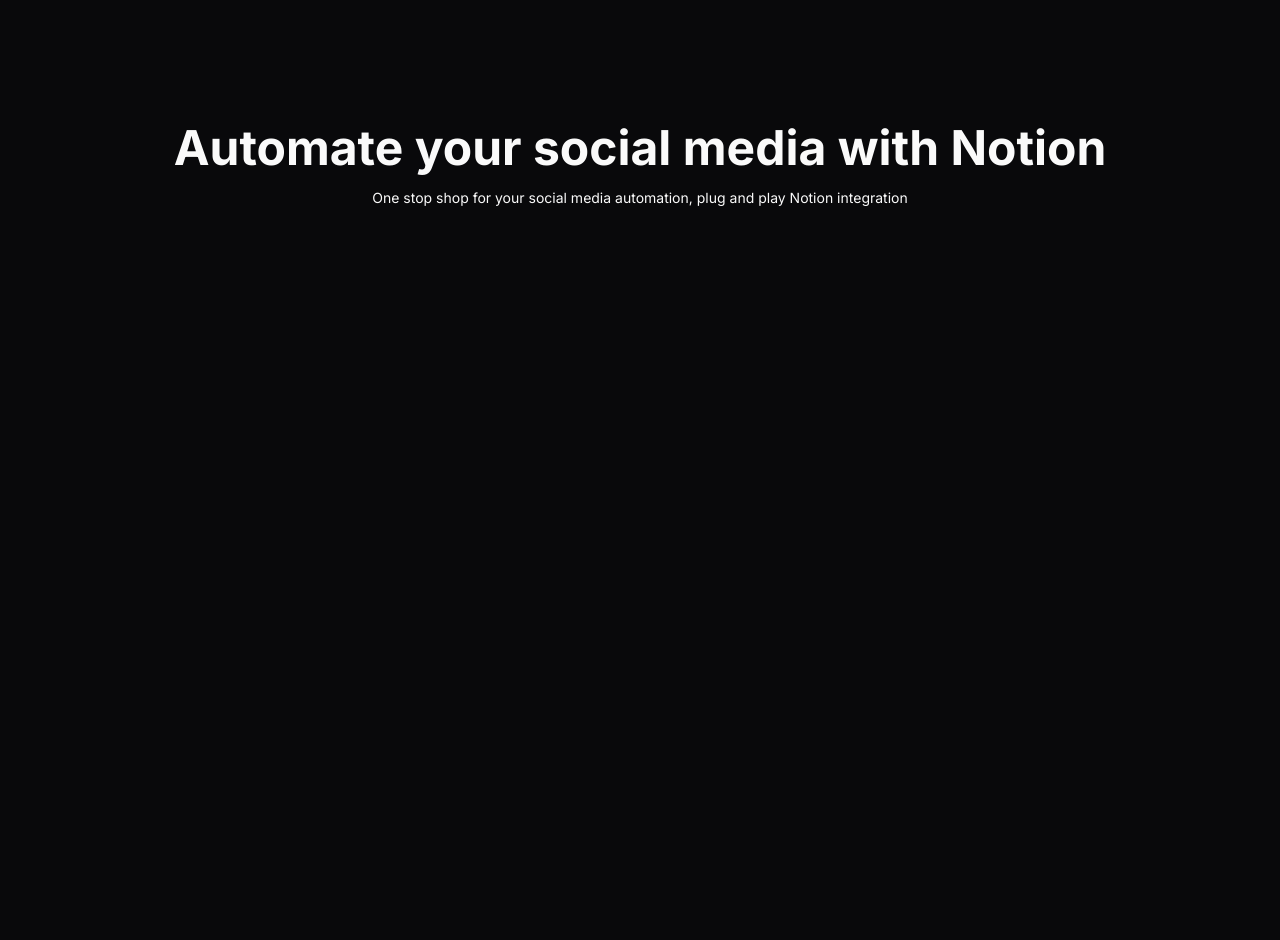
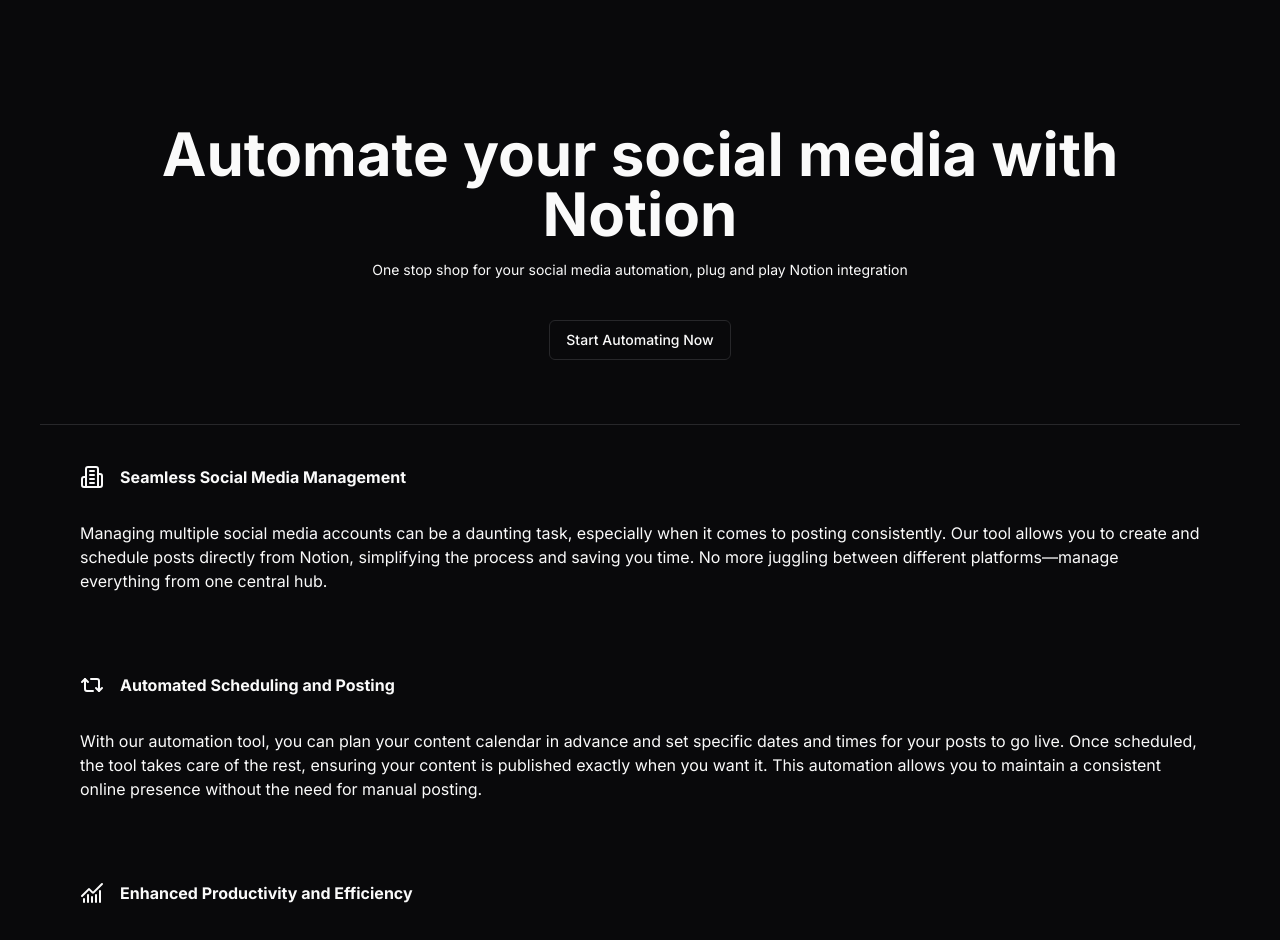
Before and after one commit to TajTelesford/facilitatorpro, a Next.js app: page / in a window 1280 px wide. Shown: the part 300-1240 px from the top of the page. Before the commit the page ends 1160 px from the top, so only its background shows below. Built offline with nearby package versions, Linux system fonts and the light colour scheme.

Commit message:
Product description done on landing page - Fix Pricing Card

```diff
--- a/app/page.tsx
+++ b/app/page.tsx
@@ -1,13 +1,16 @@
+import DescriptionCardWithIcon from "@/components/descriptioncardicon";
 import Navbar from "@/components/navbar";
+import { Button } from "@/components/ui/button";
+import { Building2, ChartNoAxesCombined, Repeat2 } from "lucide-react";
 import Image from "next/image";
 
 export default function Home() {
   return (
     <div>
       <Navbar />
-      <div className="mt-60 p-6 flex flex-col items-center  min-h-screen ">
+      <div className="mt-60 p-6 flex flex-col items-center  max-h-screen ">
         <div className="flex flex-col items-center p-10">
-          <h1 className="text-center text-3xl font-bold md:text-4xl lg:text-5xl mb-4">
+          <h1 className="text-center text-3xl font-bold md:text-5xl lg:text-6xl mb-4">
             Automate your social media with Notion
           </h1>
           <span className="text-center text-sm">
@@ -15,7 +18,32 @@
             integration
           </span>
         </div>
+        <Button variant="outline">Start Automating Now</Button>
       </div>
+      {/* How My Service Works */}
+      <div className="border-t border-b border-white-200 m-10">
+        <div className="flex flex-col flex-start space-evenly justify-content-center gap-20 p-10">
+          <DescriptionCardWithIcon
+            icon={Building2}
+            label="Seamless Social Media Management"
+            description="Managing multiple social media accounts can be a daunting task, especially when it comes to posting consistently. Our tool allows you to create and schedule posts directly from Notion, simplifying the process and saving you time. No more juggling between different platforms—manage everything from one central hub."
+          />
+          <DescriptionCardWithIcon
+            icon={Repeat2}
+            label="Automated Scheduling and Posting"
+            description="With our automation tool, you can plan your content calendar in advance and set specific dates and times for your posts to go live. Once scheduled, the tool takes care of the rest, ensuring your content is published exactly when you want it. This automation allows you to maintain a consistent online presence without the need for manual posting."
+          />
+          <DescriptionCardWithIcon
+            icon={ChartNoAxesCombined}
+            label="Enhanced Productivity and Efficiency"
+            description="By integrating with Notion, our tool leverages the powerful features of this versatile workspace to streamline your social media workflow. Collaborate with your team, store all your media assets, and manage your post ideas in one place. This integration enhances your productivity and ensures that your social media strategy is both organized and efficient."
+          />
+        </div>
+      </div>
+      {/* Pricing Section */}
+      <div></div>
+      {/* Contact Section */}
+      <div></div>
     </div>
   );
 }
--- /dev/null
+++ b/components/descriptioncardicon.tsx
@@ -0,0 +1,27 @@
+import { LucideIcon } from "lucide-react";
+import React from "react";
+
+interface DescriptionCardIconProps {
+  icon: LucideIcon;
+  label: string;
+  description: string;
+}
+
+const DescriptionCardWithIcon = ({
+  icon: Icon,
+  label,
+  description,
+}: DescriptionCardIconProps) => {
+  return (
+    <div className="flex flex-wrap gap-8">
+      <h1 className="flex flex-nowrap gap-4 text-center font-bold md:2xl lg:3xl whitespace-nowrap">
+        {/*Icon*/}
+        <Icon />
+        {label}
+      </h1>
+      <span className="text-left font-small">{description}</span>
+    </div>
+  );
+};
+
+export default DescriptionCardWithIcon;
--- a/components/navbar.tsx
+++ b/components/navbar.tsx
@@ -43,7 +43,7 @@
         <h1 className="m-2 p-5 whitespace-nowrap">Facilitator Pro</h1>
 
         {/* Links for larger screens */}
-        <div className="hidden md:flex flex-nowrap m-2 p-5 gap-5">
+        <div className="hidden md:flex flex-nowrap m-2 p-5 gap-10">
           <Link href={"#"} className="whitespace-nowrap">
             Pricing
           </Link>
@@ -91,9 +91,9 @@
           <Link href={"#"} className="whitespace-nowrap p-2">
             Register
           </Link>
-          <div className="flex flex-col gap-2 p-2">
+          <div className="flex flex-col justify-center items-center gap-2 p-2">
             <Button variant="ghost">
-              Go to dashboard <ArrowRight className="mr-2 h-4 w-4" />
+              Go to dashboard <ArrowRight className=" h-4 w-6" />
             </Button>
             <Button variant="ghost">
               <Sun />
--- /dev/null
+++ b/components/pricingcard.tsx
@@ -0,0 +1,38 @@
+import { LucideIcon } from "lucide-react";
+import React from "react";
+import { Card, CardContent, CardHeader, CardTitle } from "./ui/card";
+
+interface PricingCardProps {
+  icon: LucideIcon;
+  BillingPlan: string;
+  YearlyToggle?: boolean;
+  MonthlyBilling: number;
+  YearlyBilling: number;
+  TierOffers: [string];
+}
+
+const PricingCard = ({
+  icon: Icon,
+  BillingPlan: BillingPlan,
+  YearlyToggle: YearlyToggle,
+  MonthlyBilling: MonthlyBilling,
+  YearlyBilling: YearlyBilling,
+  TierOffers: TierOffers,
+}: PricingCardProps) => {
+  return (
+    <Card>
+      <CardHeader className="flex flex-col items-center gap-2">
+        <Icon />
+        <CardTitle>{BillingPlan}</CardTitle>
+      </CardHeader>
+      <CardContent className="flex flex-col items-center">
+        {YearlyToggle ? <p>{YearlyBilling}</p> : <p>{MonthlyBilling}</p>}
+        <div className="relative items-center gap-2">
+          {TierOffers && TierOffers.map((offer) => <p>{offer}</p>)}
+        </div>
+      </CardContent>
+    </Card>
+  );
+};
+
+export default PricingCard;
--- /dev/null
+++ b/components/ui/card.tsx
@@ -0,0 +1,79 @@
+import * as React from "react"
+
+import { cn } from "@/lib/utils"
+
+const Card = React.forwardRef<
+  HTMLDivElement,
+  React.HTMLAttributes<HTMLDivElement>
+>(({ className, ...props }, ref) => (
+  <div
+    ref={ref}
+    className={cn(
+      "rounded-lg border bg-card text-card-foreground shadow-sm",
+      className
+    )}
+    {...props}
+  />
+))
+Card.displayName = "Card"
+
+const CardHeader = React.forwardRef<
+  HTMLDivElement,
+  React.HTMLAttributes<HTMLDivElement>
+>(({ className, ...props }, ref) => (
+  <div
+    ref={ref}
+    className={cn("flex flex-col space-y-1.5 p-6", className)}
+    {...props}
+  />
+))
+CardHeader.displayName = "CardHeader"
+
+const CardTitle = React.forwardRef<
+  HTMLParagraphElement,
+  React.HTMLAttributes<HTMLHeadingElement>
+>(({ className, ...props }, ref) => (
+  <h3
+    ref={ref}
+    className={cn(
+      "text-2xl font-semibold leading-none tracking-tight",
+      className
+    )}
+    {...props}
+  />
+))
+CardTitle.displayName = "CardTitle"
+
+const CardDescription = React.forwardRef<
+  HTMLParagraphElement,
+  React.HTMLAttributes<HTMLParagraphElement>
+>(({ className, ...props }, ref) => (
+  <p
+    ref={ref}
+    className={cn("text-sm text-muted-foreground", className)}
+    {...props}
+  />
+))
+CardDescription.displayName = "CardDescription"
+
+const CardContent = React.forwardRef<
+  HTMLDivElement,
+  React.HTMLAttributes<HTMLDivElement>
+>(({ className, ...props }, ref) => (
+  <div ref={ref} className={cn("p-6 pt-0", className)} {...props} />
+))
+CardContent.displayName = "CardContent"
+
+const CardFooter = React.forwardRef<
+  HTMLDivElement,
+  React.HTMLAttributes<HTMLDivElement>
+>(({ className, ...props }, ref) => (
+  <div
+    ref={ref}
+    className={cn("flex items-center p-6 pt-0", className)}
+    {...props}
+  />
+))
+CardFooter.displayName = "CardFooter"
+
+export { Card, CardHeader, CardFooter, CardTitle, CardDescription, CardContent }
```
